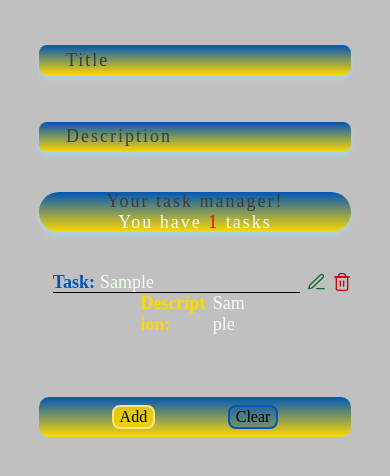
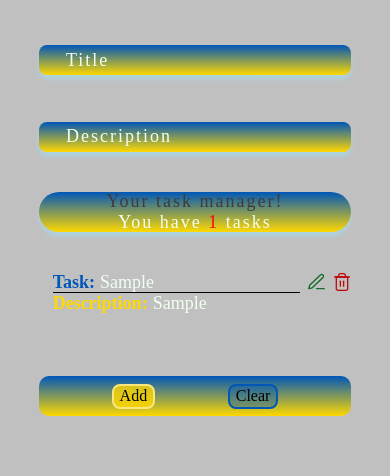
Before and after one commit to Kolinas/ToDoList, a plain HTML site: page index.html in a window 390 px wide. Both pictures are taken after typing "Sample", "Sample" into the empty fields and a click on the button "Add". Shown: the part 90-566 px from the top of the page. Drawn offline with Linux system fonts and the light colour scheme.

Commit message:
Add files via upload

```diff
--- a/css/style.css
+++ b/css/style.css
@@ -95,7 +95,7 @@ input {
 }
 
 input::placeholder{
-    color: #3E3B3B;
+    color: honeydew;
     letter-spacing: 2px;
 }
 
@@ -268,7 +268,8 @@ input::placeholder{
     }
 
     .desc__block {
-        padding-left: 15%;
+        width: 75%;
+        margin-left: 15%;
     }
 
     .footer__list {
```
